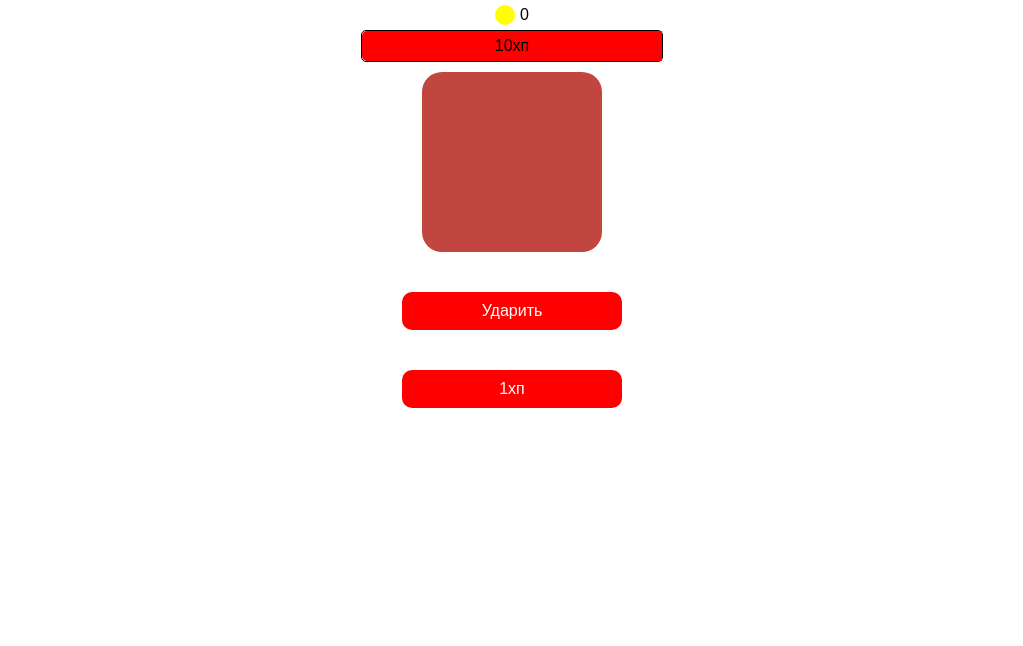
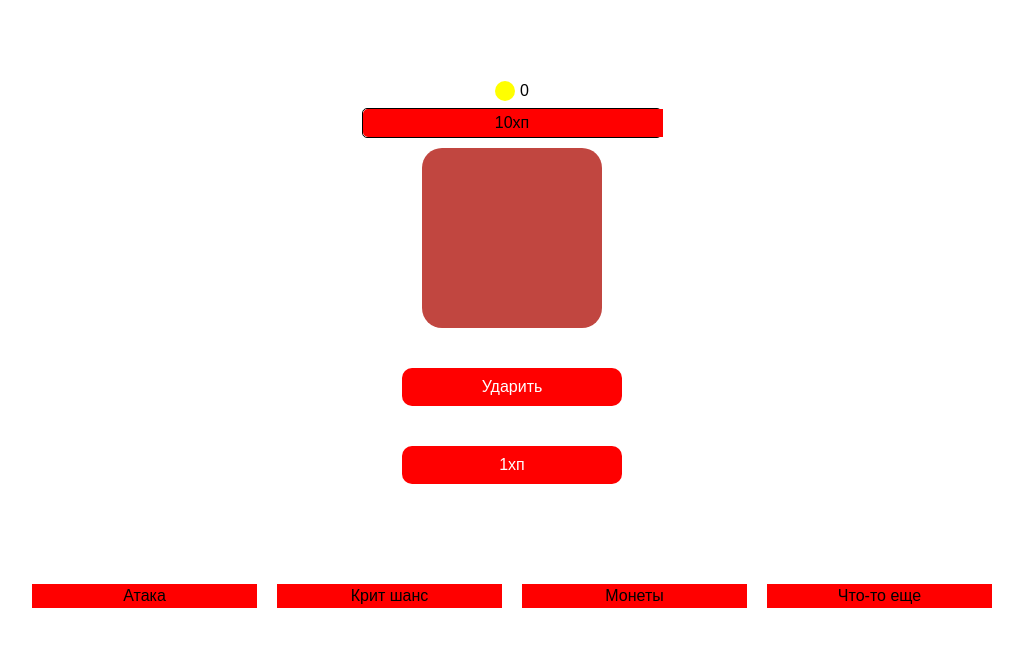
Before and after one commit to HELLRAID-cmd/Tap-Tap-MonsterHunter, a React (Vite) app in the folder client/: page / in a window 1280 px wide. Shown: the top 646 px of the page, without its empty margins (128-1151 px from the left). Built offline with nearby package versions, Linux system fonts and the light colour scheme.

Commit message:
Добавил footer и другие файлы для него

```diff
--- a/client/src/App.tsx
+++ b/client/src/App.tsx
@@ -3,6 +3,9 @@ import { NEW_HEALTH } from "./Components/Config/Config";
 import Header from "./Components/Header/Header";
 import { Monster } from "./Components/Monster/Monster"
 import "./Styles/style.scss";
+import "./Styles/_reset.scss"
+import "./Styles/_container.scss"
+import Footer from "./Components/Footer/Footer";
 
 function App() {
   const [coins, setCoins] = useState(0);
@@ -13,10 +16,13 @@ function App() {
   };
 
   return (
-    <main>
-      <Header coins={coins}/>
-      <Monster health={NEW_HEALTH} addCoins={addCoins}/>
-    </main>
+    <>
+      <main>
+        <Header coins={coins}/>
+        <Monster health={NEW_HEALTH} addCoins={addCoins}/>
+      </main>
+      <Footer/>
+    </>
   )
 }
 
--- /dev/null
+++ b/client/src/Components/Footer/Footer.tsx
@@ -0,0 +1,20 @@
+import "./footer.scss";
+
+const Footer = () => {
+  return (
+    <footer className="footer">
+      <div className="container">
+        <div className="footer__skill">
+          <ul className="footer__skill-list">
+            <li className="footer__skill-item">Атака</li>
+            <li className="footer__skill-item">Крит шанс</li>
+            <li className="footer__skill-item">Монеты</li>
+            <li className="footer__skill-item">Что-то еще</li>
+          </ul>
+        </div>
+      </div>
+    </footer>
+  );
+};
+
+export default Footer;
--- /dev/null
+++ b/client/src/Components/Footer/footer.scss
@@ -0,0 +1,15 @@
+.footer {
+
+  &__skill {
+
+    &-list {
+      display: grid;
+      grid-template-columns: repeat(4, 1fr);
+      gap: 20px;
+    }
+
+    &-item {
+      background-color: red;
+    }
+  }
+}
--- /dev/null
+++ b/client/src/Styles/_container.scss
@@ -0,0 +1,16 @@
+@use "./mixins" as *;
+@use "./variables" as *;
+
+.container {
+  max-width: 1440px;
+  margin: 0 auto;
+  padding: 0 160px;
+
+  @include vp-1023 {
+    padding: 0 30px;
+  }
+
+  @include vp-767 {
+    padding: 0 20px;
+  }
+}
--- /dev/null
+++ b/client/src/Styles/_mixins.scss
@@ -0,0 +1,19 @@
+@use "./variables" as *;
+
+@mixin vp-1023 {
+  @media (max-width: $vp-tablet) {
+    @content;
+  }
+}
+
+@mixin vp-767 {
+  @media (max-width: $vp-mobile) {
+    @content;
+  }
+}
+
+@mixin vp-360 {
+  @media (max-width: $vp-mobile) {
+    @content;
+  }
+}
--- /dev/null
+++ b/client/src/Styles/_reset.scss
@@ -0,0 +1,133 @@
+* {
+	padding: 0px;
+	margin: 0px;
+	border: none;
+}
+
+*,
+*::before,
+*::after {
+	box-sizing: border-box;
+}
+
+html {
+  scroll-behavior: smooth;
+}
+
+body {
+  display: flex;
+  flex-direction: column;
+  height: 100%;
+  min-height: 100vh;
+  font-size: 16px;
+  line-height: 24px;
+  font-family: "Arial", sans-serif;
+}
+main {
+  padding: 74px 0 0 0;
+}
+
+a {
+  text-decoration: none;
+  color: inherit;
+}
+[id] {
+  scroll-margin-top: 90px;
+}
+
+/* Links */
+
+a, a:link, a:visited  {
+    text-decoration: none;
+}
+
+a:hover  {
+    text-decoration: none;
+}
+
+/* Common */
+
+aside, nav, footer, header, section, main {
+	display: block;
+}
+
+h1, h2, h3, h4, h5, h6, p {
+    font-size: inherit;
+	font-weight: inherit;
+}
+
+ul, ul li {
+	list-style: none;
+}
+
+img {
+	vertical-align: top;
+}
+
+img, svg {
+	max-width: 100%;
+	height: auto;
+}
+
+picture {
+  display: block;
+  position: relative;
+}
+
+address {
+  font-style: normal;
+}
+
+/* Form */
+
+input, textarea, button, select {
+	font-family: inherit;
+    font-size: inherit;
+    color: inherit;
+    background-color: transparent;
+}
+
+input::-ms-clear {
+	display: none;
+}
+
+
+button {
+  padding: 10px 20px;
+  font-size: 16px;
+  border: none;
+  color: white;
+  border-radius: 10px;
+  cursor: pointer;
+  transition: all .2s linear;
+}
+
+button, input[type="submit"] {
+    display: inline-block;
+    box-shadow: none;
+    background-color: transparent;
+    background: none;
+    cursor: pointer;
+}
+
+input:focus, input:active,
+button:focus, button:active {
+    outline: none;
+}
+
+button::-moz-focus-inner {
+	padding: 0;
+	border: 0;
+}
+
+label {
+	cursor: pointer;
+}
+
+legend {
+	display: block;
+}
+
+input[type='file'] {
+	max-width: 100%;
+}
--- /dev/null
+++ b/client/src/Styles/_variables.scss
@@ -0,0 +1,70 @@
+:root {
+  // Colors
+  --c-white: #ffffff;
+  --c-white-50: rgb(255, 255, 255, 0.5);
+  --c-white-20: rgba(255, 255, 255, 0.2);
+  --c-black: #000000;
+  --c-jaguar-dark: #2c2a41;
+  --c-sun-yellow: #FFF200;
+  --c-light-gray: #e6e6e6;
+  --c-red: #ff0000;
+  --c-gray: #c4c4c4;
+  --c-purple: #9143a5;
+
+  // Typography
+  --ff-main: "PTSans", "Arial", sans-serif;
+  --ff-secondary: "Arsenal", "Arial", sans-serif;
+
+  // Animation
+  --transition-200: ease-in 0.2s;
+
+  // border radius
+  --border-radius-14: 14px;
+  --border-radius-16: 16px;
+  --border-radius-20: 20px;
+  --border-radius-50: 50%;
+
+  --padding-0: 0;
+  --padding-5-10: 5px 10px;
+  --padding-15-0: 15px 0;
+
+  --width-100: 100%;
+
+  // Font size
+  --f-size-14: 14px;
+  --f-size-16: 16px;
+  --f-size-18: 18px;
+  --f-size-20: 20px;
+  --f-size-24: 24px;
+
+  --f-size-h1: 60px;
+  --f-size-h1-mobile: 42px;
+
+  --f-size-h2: 46px;
+  --f-size-h2-mobile: 40px;
+
+  --f-size-h3: 34px;
+  --f-size-h3-mobile: 28px;
+
+  --f-size-h4: 30px;
+
+  // Line height
+  --lh-54: 54px;
+
+  // Font weight
+  --fw-regular: 400;
+  --fw-medium: 500;
+  --fw-bold: 700;
+
+  //Margin
+  --m-btm-110: 110px;
+
+}
+
+// Dealy
+$delay-02: 0.2s;
+
+// Viewport
+$vp-tablet: 1023px;
+$vp-mobile: 767px;
+$vp-mobile360: 360px;
```
